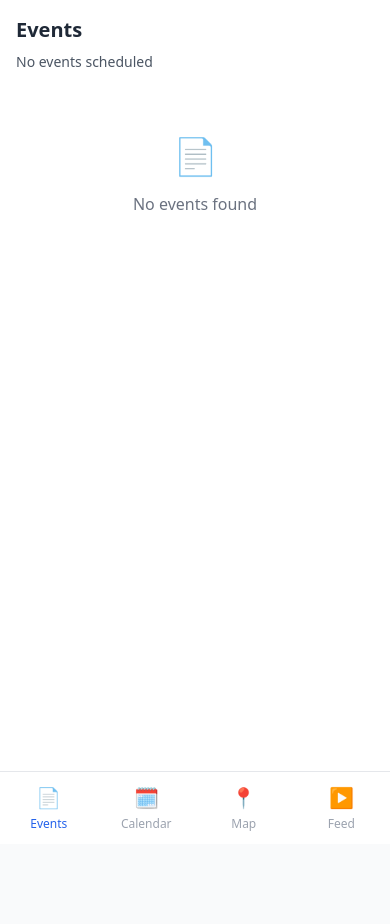
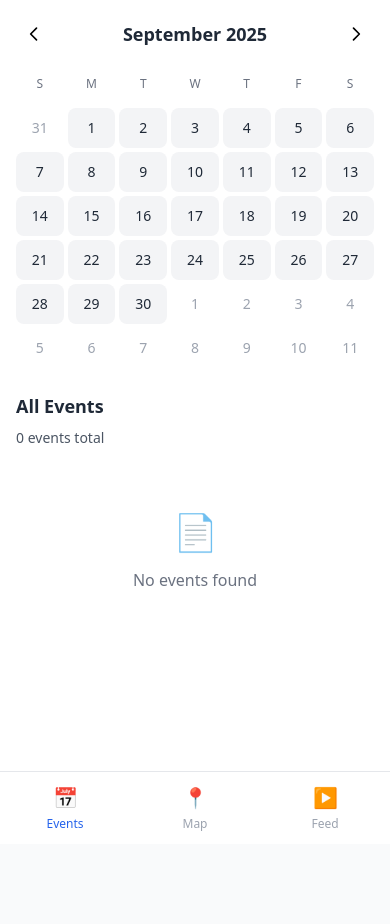
Before and after one commit to peteraly/cal, a Flask app: page / in a window 390 px wide. Run offline with Flask 3, Linux system fonts and the light colour scheme; data comes from the database, SQL or seed files in the repository; data that the repository does not hold is empty; some libraries are stand-ins or nearby versions.

Commit message:
Implement combined Events view with calendar and list integration
Features:
- Unified Events tab combining calendar grid and events list
- Calendar grid in top half with event indicators (dots)
- Events list in bottom half with date filtering
- Click calendar date to filter events for that day
- Visual highlighting of selected date
- Smooth animations and transitions
- Updated navigation to 3 tabs: Events, Map, Feed
- iPhone Calendar-like interface design
- No events message for selected dates
- Mobile-first responsive design
- Admin interface updated to match

```diff
--- a/templates/public.html
+++ b/templates/public.html
@@ -7,8 +7,8 @@
     <!-- Main Content Area -->
     <div class="max-w-md mx-auto bg-white min-h-screen">
 
-        <!-- Rolodex View (Default) -->
-        <div x-show="activeTab === 'rolodex'"
+        <!-- Combined Events View (Default) -->
+        <div x-show="activeTab === 'events'"
              x-transition:enter="transition ease-out duration-300"
              x-transition:enter-start="opacity-0 transform translate-x-4"
              x-transition:enter-end="opacity-100 transform translate-x-0"
@@ -16,9 +16,61 @@
              x-transition:leave-start="opacity-100 transform translate-x-0"
              x-transition:leave-end="opacity-0 transform translate-x-4"
              class="p-4">
+
+            <!-- Calendar Grid (Top Half) -->
+            <div class="mb-6">
+                <div class="flex justify-between items-center mb-4">
+                    <button @click="previousMonth()" class="p-2 hover:bg-gray-100 rounded-full touch-manipulation">
+                        <svg class="w-5 h-5" fill="none" stroke="currentColor" viewBox="0 0 24 24">
+                            <path stroke-linecap="round" stroke-linejoin="round" stroke-width="2" d="M15 19l-7-7 7-7"></path>
+                        </svg>
+                    </button>
+                    <h2 class="text-lg font-semibold text-gray-800" x-text="currentMonthYear"></h2>
+                    <button @click="nextMonth()" class="p-2 hover:bg-gray-100 rounded-full touch-manipulation">
+                        <svg class="w-5 h-5" fill="none" stroke="currentColor" viewBox="0 0 24 24">
+                            <path stroke-linecap="round" stroke-linejoin="round" stroke-width="2" d="M9 5l7 7-7 7"></path>
+                        </svg>
+                    </button>
+                </div>
+
+                <!-- Calendar Grid -->
+                <div class="grid grid-cols-7 gap-1 mb-2">
+                    <div class="text-center text-xs font-medium text-gray-500 py-2">S</div>
+                    <div class="text-center text-xs font-medium text-gray-500 py-2">M</div>
+                    <div class="text-center text-xs font-medium text-gray-500 py-2">T</div>
+                    <div class="text-center text-xs font-medium text-gray-500 py-2">W</div>
+                    <div class="text-center text-xs font-medium text-gray-500 py-2">T</div>
+                    <div class="text-center text-xs font-medium text-gray-500 py-2">F</div>
+                    <div class="text-center text-xs font-medium text-gray-500 py-2">S</div>
+                </div>
+
+                <div class="grid grid-cols-7 gap-1">
+                    <template x-for="day in calendarDays" :key="day.date">
+                        <button @click="selectDate(day.date)"
+                                :class="{
+                                    'bg-blue-500 text-white shadow-md': day.isSelected,
+                                    'bg-gray-100 hover:bg-gray-200': !day.isSelected && day.isCurrentMonth,
+                                    'text-gray-400': !day.isCurrentMonth,
+                                    'text-gray-800': day.isCurrentMonth && !day.isSelected
+                                }"
+                                class="w-full h-10 rounded-lg text-sm font-medium transition-all duration-200 relative touch-manipulation focus:outline-none focus:ring-2 focus:ring-blue-500 focus:ring-offset-1"
+                                :disabled="!day.isCurrentMonth">
+                            <span x-text="day.dayNumber"></span>
+                            <div x-show="day.hasEvents"
+                                 class="absolute bottom-1 left-1/2 transform -translate-x-1/2 w-1.5 h-1.5 rounded-full"
+                                 :class="day.isSelected ? 'bg-white' : 'bg-blue-500'"></div>
+                        </button>
+                    </template>
+                </div>
+            </div>
+
+            <!-- Events List Header -->
             <div class="mb-4">
-                <h1 class="text-xl font-semibold text-gray-800 mb-2">Events</h1>
-                <p class="text-sm text-gray-600" x-text="getDateRangeText()"></p>
+                <h3 class="text-lg font-semibold text-gray-800 mb-2">
+                    <span x-show="!selectedDate">All Events</span>
+                    <span x-show="selectedDate" x-text="`Events for ${formatSelectedDate()}`"></span>
+                </h3>
+                <p class="text-sm text-gray-600" x-text="getFilteredEventsText()"></p>
             </div>
 
             <!-- Loading State -->
@@ -64,9 +116,9 @@
                 </div>
             </div>
 
-            <!-- Events List -->
+            <!-- Events List (Bottom Half) -->
             <div x-show="!loading" class="space-y-2">
-                <template x-for="event in sortedEvents" :key="event.id">
+                <template x-for="event in filteredEvents" :key="event.id">
                     <div class="border-b border-gray-100 pb-2"
                          :data-event-id="event.id"
                          :data-event-date="event.start_datetime.split('T')[0]">
@@ -123,68 +175,24 @@
                 </template>
             </div>
 
-            <!-- Empty State -->
-            <div x-show="!loading && sortedEvents.length === 0" class="text-center py-12">
+            <!-- No Events Message for Selected Date -->
+            <div x-show="selectedDate && filteredEvents.length === 0"
+                 x-transition:enter="transition ease-out duration-300"
+                 x-transition:enter-start="opacity-0 transform scale-95"
+                 x-transition:enter-end="opacity-100 transform scale-100"
+                 class="text-center py-12">
+                <div class="text-gray-400 text-4xl mb-4">📅</div>
+                <p class="text-gray-500 mb-2">No events scheduled for this day</p>
+                <p class="text-gray-400 text-sm" x-text="formatSelectedDate()"></p>
+            </div>
+
+            <!-- Empty State (No events at all) -->
+            <div x-show="!loading && !selectedDate && sortedEvents.length === 0" class="text-center py-12">
                 <div class="text-gray-400 text-4xl mb-4">📄</div>
                 <p class="text-gray-500">No events found</p>
             </div>
         </div>
 
-        <!-- Calendar View -->
-        <div x-show="activeTab === 'calendar'"
-             x-transition:enter="transition ease-out duration-300"
-             x-transition:enter-start="opacity-0 transform translate-x-4"
-             x-transition:enter-end="opacity-100 transform translate-x-0"
-             x-transition:leave="transition ease-in duration-200"
-             x-transition:leave-start="opacity-100 transform translate-x-0"
-             x-transition:leave-end="opacity-0 transform translate-x-4"
-             class="p-4">
-            <div class="mb-4">
-                <div class="flex justify-between items-center mb-4">
-                    <button @click="previousMonth()" class="p-2 hover:bg-gray-100 rounded-full touch-manipulation">
-                        <svg class="w-5 h-5" fill="none" stroke="currentColor" viewBox="0 0 24 24">
-                            <path stroke-linecap="round" stroke-linejoin="round" stroke-width="2" d="M15 19l-7-7 7-7"></path>
-                        </svg>
-                    </button>
-                    <h2 class="text-xl font-semibold text-gray-800" x-text="currentMonthYear"></h2>
-                    <button @click="nextMonth()" class="p-2 hover:bg-gray-100 rounded-full touch-manipulation">
-                        <svg class="w-5 h-5" fill="none" stroke="currentColor" viewBox="0 0 24 24">
-                            <path stroke-linecap="round" stroke-linejoin="round" stroke-width="2" d="M9 5l7 7-7 7"></path>
-                        </svg>
-                    </button>
-                </div>
-
-                <!-- Calendar Grid -->
-                <div class="grid grid-cols-7 gap-1 mb-2">
-                    <div class="text-center text-xs font-medium text-gray-500 py-2">S</div>
-                    <div class="text-center text-xs font-medium text-gray-500 py-2">M</div>
-                    <div class="text-center text-xs font-medium text-gray-500 py-2">T</div>
-                    <div class="text-center text-xs font-medium text-gray-500 py-2">W</div>
-                    <div class="text-center text-xs font-medium text-gray-500 py-2">T</div>
-                    <div class="text-center text-xs font-medium text-gray-500 py-2">F</div>
-                    <div class="text-center text-xs font-medium text-gray-500 py-2">S</div>
-                </div>
-
-                <div class="grid grid-cols-7 gap-1">
-                    <template x-for="day in calendarDays" :key="day.date">
-                        <button @click="selectDate(day.date)"
-                                :class="{
-                                    'bg-blue-500 text-white shadow-md': day.isSelected,
-                                    'bg-gray-100 hover:bg-gray-200': !day.isSelected && day.isCurrentMonth,
-                                    'text-gray-400': !day.isCurrentMonth,
-                                    'text-gray-800': day.isCurrentMonth && !day.isSelected
-                                }"
-                                class="w-full h-10 rounded-lg text-sm font-medium transition-all duration-200 relative touch-manipulation focus:outline-none focus:ring-2 focus:ring-blue-500 focus:ring-offset-1"
-                                :disabled="!day.isCurrentMonth">
-                            <span x-text="day.dayNumber"></span>
-                            <div x-show="day.hasEvents"
-                                 class="absolute bottom-1 left-1/2 transform -translate-x-1/2 w-1.5 h-1.5 rounded-full"
-                                 :class="day.isSelected ? 'bg-white' : 'bg-blue-500'"></div>
-                        </button>
-                    </template>
-                </div>
-            </div>
-        </div>
 
         <!-- Map View -->
         <div x-show="activeTab === 'map'"
@@ -304,21 +312,13 @@
     <!-- Bottom Navigation -->
     <div class="fixed bottom-0 left-0 right-0 bg-white border-t border-gray-200">
         <div class="max-w-md mx-auto">
-            <div class="grid grid-cols-4">
-                <!-- Rolodex Tab -->
-                <button @click="activeTab = 'rolodex'"
-                        :class="activeTab === 'rolodex' ? 'text-blue-600' : 'text-gray-400'"
+            <div class="grid grid-cols-3">
+                <!-- Events Tab (Combined Calendar + List) -->
+                <button @click="activeTab = 'events'"
+                        :class="activeTab === 'events' ? 'text-blue-600' : 'text-gray-400'"
                         class="flex flex-col items-center py-3 touch-manipulation">
-                    <div class="text-xl mb-1">📄</div>
+                    <div class="text-xl mb-1">📅</div>
                     <div class="text-xs font-medium">Events</div>
-                </button>
-
-                <!-- Calendar Tab -->
-                <button @click="activeTab = 'calendar'"
-                        :class="activeTab === 'calendar' ? 'text-blue-600' : 'text-gray-400'"
-                        class="flex flex-col items-center py-3 touch-manipulation">
-                    <div class="text-xl mb-1">🗓️</div>
-                    <div class="text-xs font-medium">Calendar</div>
                 </button>
 
                 <!-- Map Tab -->
@@ -344,7 +344,7 @@
 <script>
 function publicApp() {
     return {
-        activeTab: 'rolodex',
+        activeTab: 'events',
         events: [],
         loading: false,
         expandedEvents: [],
@@ -361,6 +361,15 @@ function publicApp() {
 
         get sortedEvents() {
             return this.events.sort((a, b) => new Date(a.start_datetime) - new Date(b.start_datetime));
+        },
+
+        get filteredEvents() {
+            if (!this.selectedDate) {
+                return this.sortedEvents;
+            }
+            return this.sortedEvents.filter(event =>
+                event.start_datetime.startsWith(this.selectedDate)
+            );
         },
 
         get eventsWithLocations() {
@@ -447,9 +456,8 @@ function publicApp() {
 
         selectDate(date) {
             this.selectedDate = date;
-            this.activeTab = 'rolodex';
 
-            // Scroll to events for this date after view switch
+            // Scroll to events for this date
             this.$nextTick(() => {
                 this.scrollToDateEvents(date);
             });
@@ -716,6 +724,14 @@ function publicApp() {
             });
         },
 
+        getFilteredEventsText() {
+            if (!this.selectedDate) {
+                return `${this.sortedEvents.length} events total`;
+            }
+            const count = this.filteredEvents.length;
+            return count === 1 ? '1 event' : `${count} events`;
+        },
+
         init() {
             this.loadEvents();
 
```
Also changed, not shown: templates/admin_new.html (+6 -11 lines).
